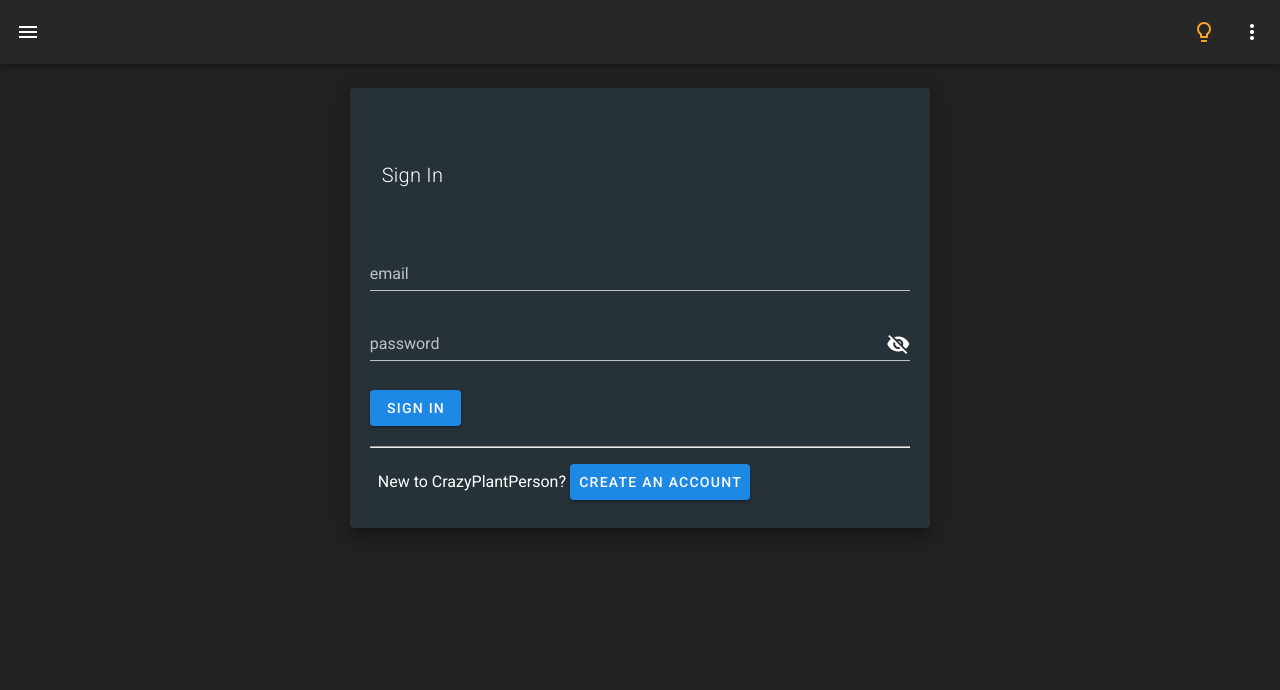
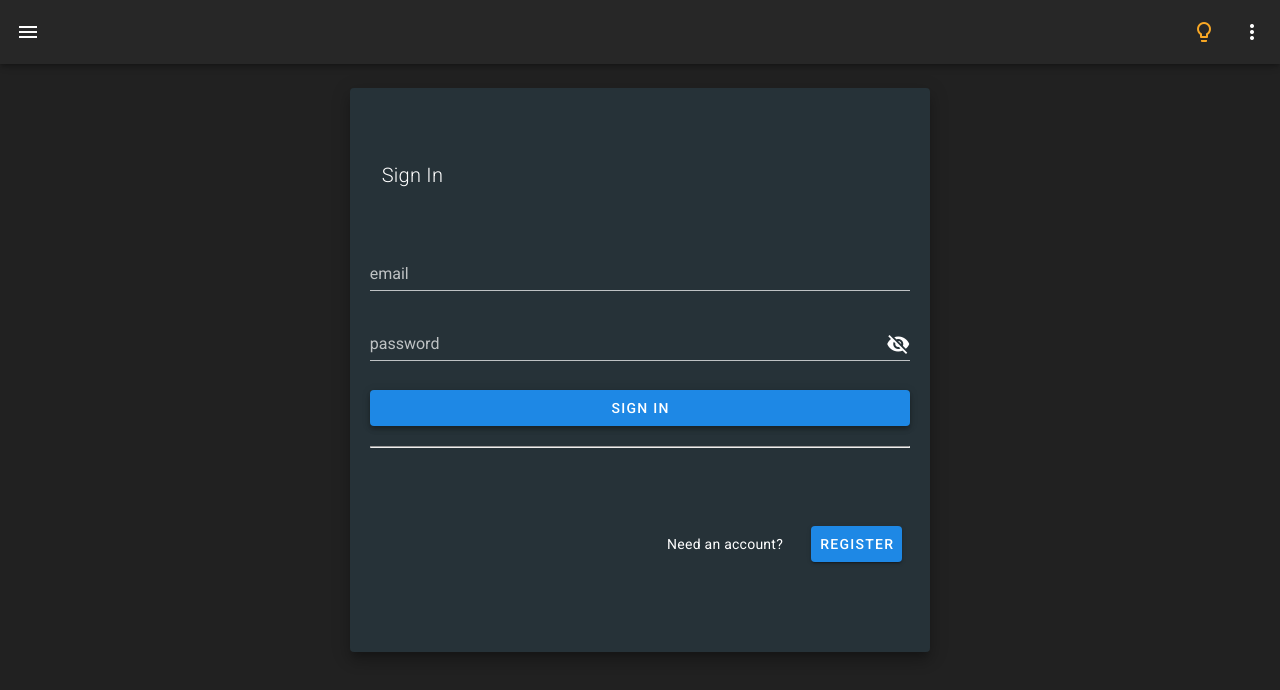
Before and after one commit to fu4303/crazy-plant-lady, a Vue app: page /#/signin in a window 1280 px wide. Shown: the top 690 px of the page. Built offline with nearby package versions, Linux system fonts and the light colour scheme; what v-calendar, vue-animate-onscroll would draw is missing.

Commit message:
updated sign in styles

```diff
--- a/src/components/CardWrapper.vue
+++ b/src/components/CardWrapper.vue
@@ -12,11 +12,18 @@
               >
               <v-col>
                 <v-img
+                  v-if="!$vuetify.theme.dark"
                   src="@/assets/cpp-house.png"
                   max-height="110"
                   max-width="227"
-                ></v-img
-              ></v-col>
+                ></v-img>
+                <v-img
+                  v-else
+                  src="@/assets/cpp-house-dark-theme.png"
+                  max-height="110"
+                  max-width="227"
+                ></v-img>
+              </v-col>
             </v-row>
           </v-container>
           <slot></slot>
--- a/src/views/Login.vue
+++ b/src/views/Login.vue
@@ -17,13 +17,23 @@
         @click:append="showPassword = !showPassword"
         required
       ></v-text-field>
-      <v-btn class="mt-2" @click="validate()" color="accent">Sign In</v-btn>
+      <v-hover>
+        <v-btn
+          block
+          elevation="4"
+          class="mt-2"
+          @click="validate()"
+          color="accent"
+          >Sign In</v-btn
+        >
+      </v-hover>
     </v-form>
     <hr class="mt-5" />
     <v-card-actions class="mt-2">
-      New to CrazyPlantPerson?
+      <v-spacer></v-spacer>
+      <p class="body-2 pt-4 mr-6">Need an account?</p>
       <v-btn class="ml-1" @click="redirectToRegister()" color="accent">
-        Create an account
+        Register
       </v-btn>
     </v-card-actions>
   </CardWrapper>
```
Also changed, not shown: src/assets/cpp-house-dark-theme.png (added).
